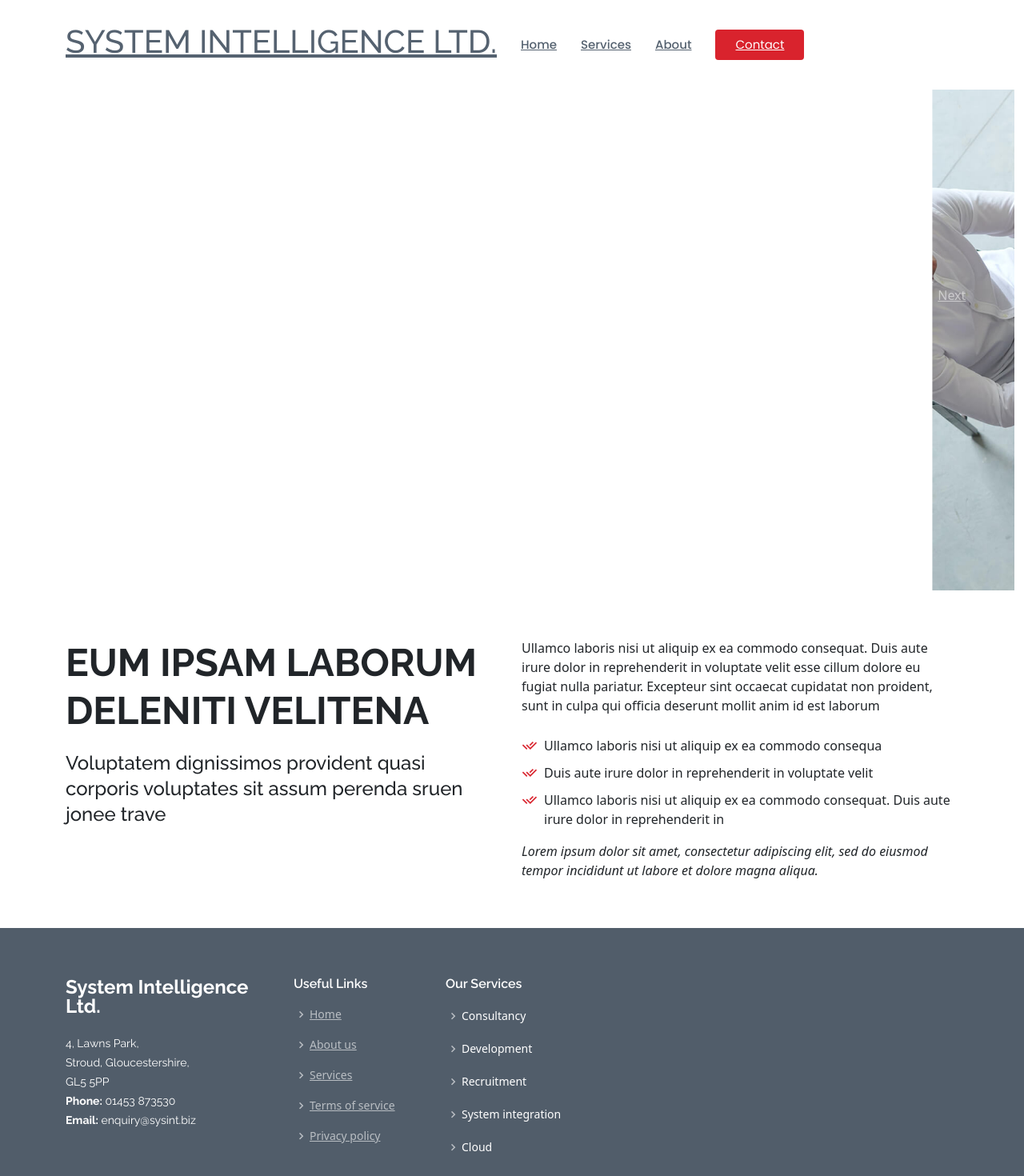
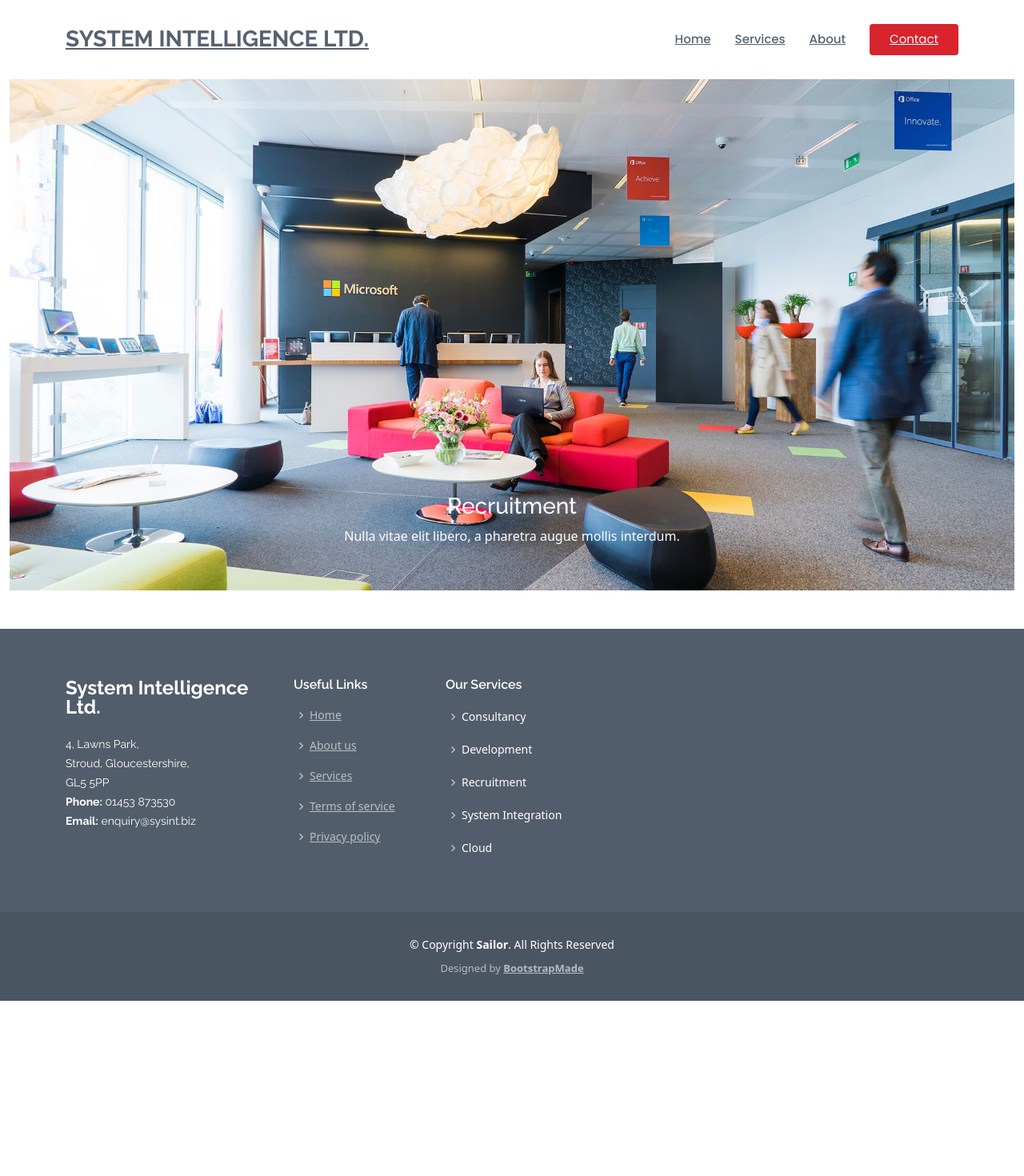
Before and after one commit to ajayd99/System-Intelligence-Project, a React (Create React App) app in the folder reactapp/: page / in a window 1280 px wide. Shown: the top 1470 px of the page at 80% size. After the commit the page ends 1251 px from the top, so only its background shows below. Built offline with nearby package versions, Linux system fonts and the light colour scheme.

Commit message:
Design and layout changes
fixes to layout issues

```diff
--- a/reactapp/public/assets/css/style.css
+++ b/reactapp/public/assets/css/style.css
@@ -541,7 +541,7 @@ section {
 # Breadcrumbs
 --------------------------------------------------------------*/
 .breadcrumbs {
-  padding: 18px 0;
+  padding: 35px 0px; /* used to be 18px 0px;*/
   background: #f8f9fa;
   min-height: 40px;
   margin-top: 80px;
--- a/reactapp/src/Components/about.jsx
+++ b/reactapp/src/Components/about.jsx
@@ -5,6 +5,7 @@ function About(props) {
   return (
 
   <div>
+
     <section id="breadcrumbs" className="breadcrumbs">
       <div className="container">
         <div className="d-flex justify-content-between align-items-center">
@@ -29,9 +30,6 @@ function About(props) {
     <div className="container">
       <div className="row content">
         <div className="col-lg-6">
-          <h2>Get to know the business</h2>
-        </div>
-        <div className="col-lg-6 pt-4 pt-lg-0">
           <p>
           System Intelligence was founded 26 years ago. Its aim is to provide the very best in business solutions using leading edge technology.
           To this end it recieved accreditation as a Microsoft Partner and and has worked closely both with its consultants and partners.
--- a/reactapp/src/Components/footer.jsx
+++ b/reactapp/src/Components/footer.jsx
@@ -35,7 +35,7 @@ function Footer(props) {
             <li><i className="bx bx-chevron-right" /> Consultancy</li>
             <li><i className="bx bx-chevron-right" /> Development</li>
             <li><i className="bx bx-chevron-right" /> Recruitment</li>
-            <li><i className="bx bx-chevron-right" /> System integration</li>
+            <li><i className="bx bx-chevron-right" /> System Integration</li>
             <li><i className="bx bx-chevron-right" /> Cloud</li>
           </ul>
         </div>
--- a/reactapp/src/Components/header.jsx
+++ b/reactapp/src/Components/header.jsx
@@ -8,12 +8,14 @@ function Header(props) {
       <header id="header" className="fixed-top d-flex align-items-center">
       <div className="container d-flex align-items-center">
 
+        <h1 className="logo me-auto">
+          <Link to="/">
+              System Intelligence Ltd.
+          </Link>
+        </h1>
+
 
         <nav id="navbar" className="navbar">
-
-            <Link className="logo me-auto" to="/">
-              <h1>System Intelligence Ltd. </h1>
-            </Link>
 
             <ul>
               <li className="dropdown"
@@ -21,7 +23,7 @@ function Header(props) {
                   props.location.pathname === "/" ? "active" : ""
                 }`}
               >
-                <Link  to="/">
+                <Link to="/">
                   Home
                 </Link>
               </li>
--- a/reactapp/src/Components/home.jsx
+++ b/reactapp/src/Components/home.jsx
@@ -11,6 +11,7 @@ import image3 from '../slide/slide-3.jpg'
 function Home(props) {
   return (
     <div>
+
       <div className='container-fluid' >
         <div className="row">
         <div className="col-sm-12">
@@ -59,37 +60,13 @@ function Home(props) {
         </div>
       </div>
 
+      <main id="main">
+      <br></br>
+      <br></br>
+      </main>
 
-  <main id="main">
-    {/* ======= About Section ======= */}
-    <section id="about" className="about">
-      <div className="container">
-        <div className="row content">
-          <div className="col-lg-6">
-            <h2>Eum ipsam laborum deleniti velitena</h2>
-            <h3>Voluptatem dignissimos provident quasi corporis voluptates sit assum perenda sruen jonee trave</h3>
-          </div>
-          <div className="col-lg-6 pt-4 pt-lg-0">
-            <p>
-              Ullamco laboris nisi ut aliquip ex ea commodo consequat. Duis aute irure dolor in reprehenderit in voluptate
-              velit esse cillum dolore eu fugiat nulla pariatur. Excepteur sint occaecat cupidatat non proident, sunt in
-              culpa qui officia deserunt mollit anim id est laborum
-            </p>
-            <ul>
-              <li><i className="ri-check-double-line" /> Ullamco laboris nisi ut aliquip ex ea commodo consequa</li>
-              <li><i className="ri-check-double-line" /> Duis aute irure dolor in reprehenderit in voluptate velit</li>
-              <li><i className="ri-check-double-line" /> Ullamco laboris nisi ut aliquip ex ea commodo consequat. Duis aute irure dolor in reprehenderit in</li>
-            </ul>
-            <p className="fst-italic">
-              Lorem ipsum dolor sit amet, consectetur adipiscing elit, sed do eiusmod tempor incididunt ut labore et dolore
-              magna aliqua.
-            </p>
-          </div>
-        </div>
-      </div>
-    </section>{/* End About Section */}
-  </main>
     </div>
+
 
     );
 }
--- a/reactapp/src/Components/services.jsx
+++ b/reactapp/src/Components/services.jsx
@@ -3,7 +3,10 @@ import { Link, withRouter } from "react-router-dom";
 
 function Services(props) {
   return (
+
     <div>
+      <body>
+
       <section id="breadcrumbs" className="breadcrumbs">
       <div className="container">
         <div className="d-flex justify-content-between align-items-center">
@@ -23,11 +26,6 @@ function Services(props) {
         </div>
       </div>
    </section>
-
-
-
-
-
 
   <section id="services" className="services">
     <div className="container">
@@ -75,7 +73,7 @@ function Services(props) {
       </div>
     </div>
   </section>
-
+ </body>
 </div>
 
 
```
